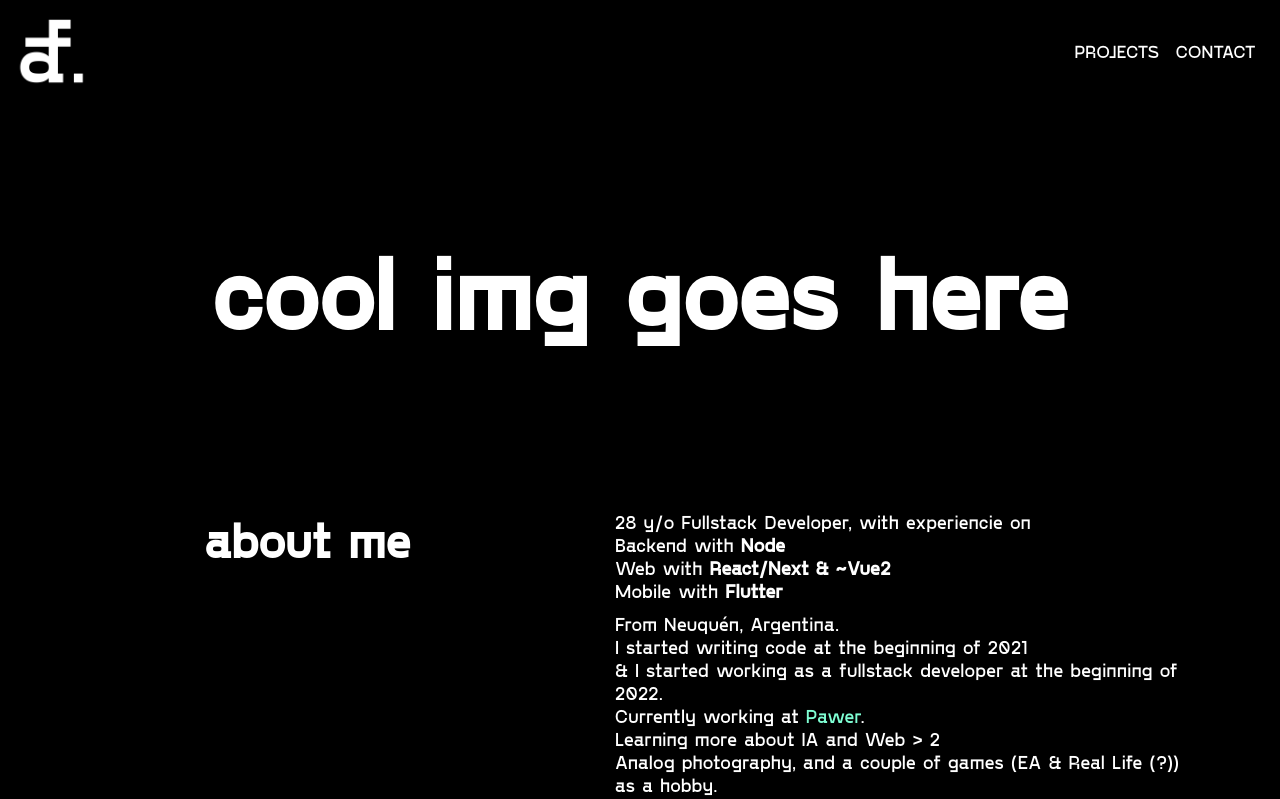
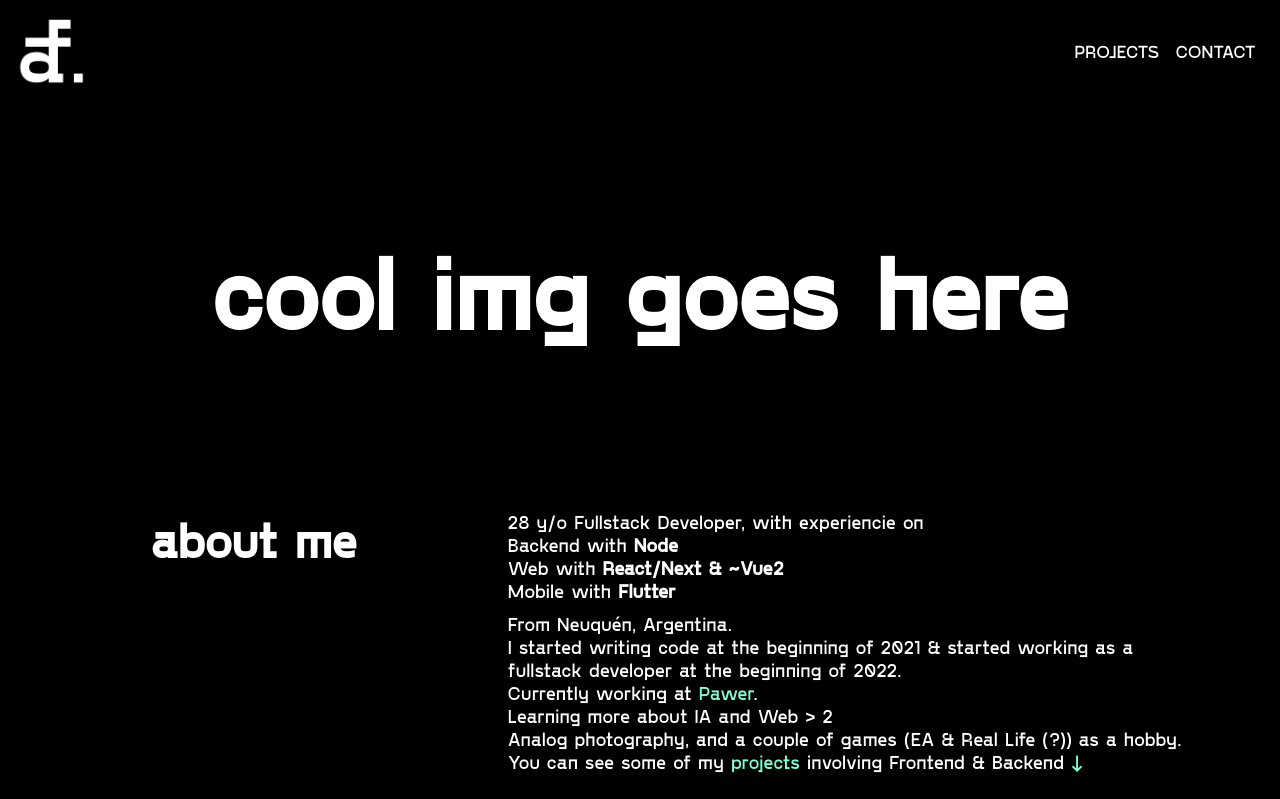
Before and after one commit to facuariasla/next-pf, a Next.js app: page / in a window 1280 px wide. Shown: the top 799 px of the page. Built offline with nearby package versions, Linux system fonts and the light colour scheme.

Commit message:
detail fix2

```diff
--- a/components/about.tsx
+++ b/components/about.tsx
@@ -41,10 +41,9 @@ const About = () => {
           {/* <p>
             Trying to expand my knowledge about design, product, and learn more about the IA and Web{">"}2.
           </p> */}
-          <p>I started writing code at the beginning of 2021</p>
           <p>
-            & I started working as a fullstack developer at the beginning of
-            2022.
+            I started writing code at the beginning of 2021 & started working as
+            a fullstack developer at the beginning of 2022.
           </p>
           <p>
             Currently working at{" "}
```
